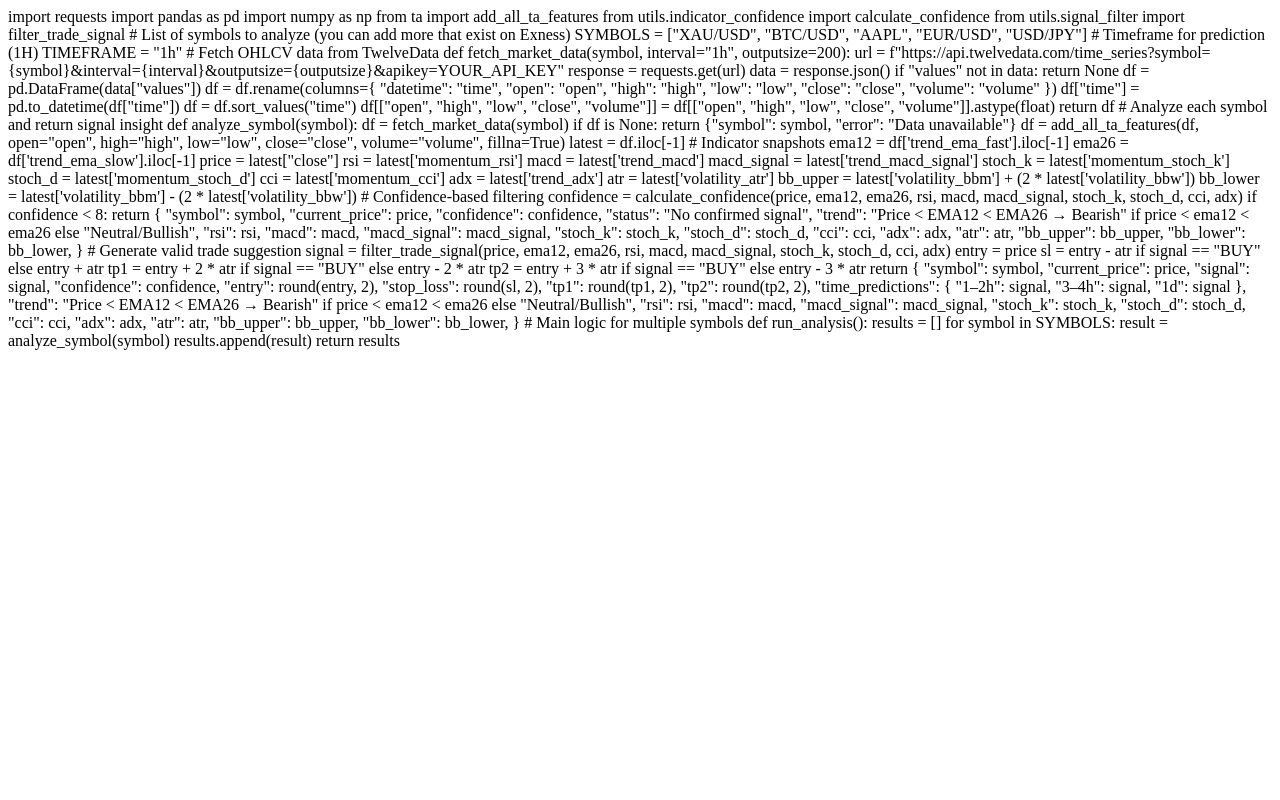
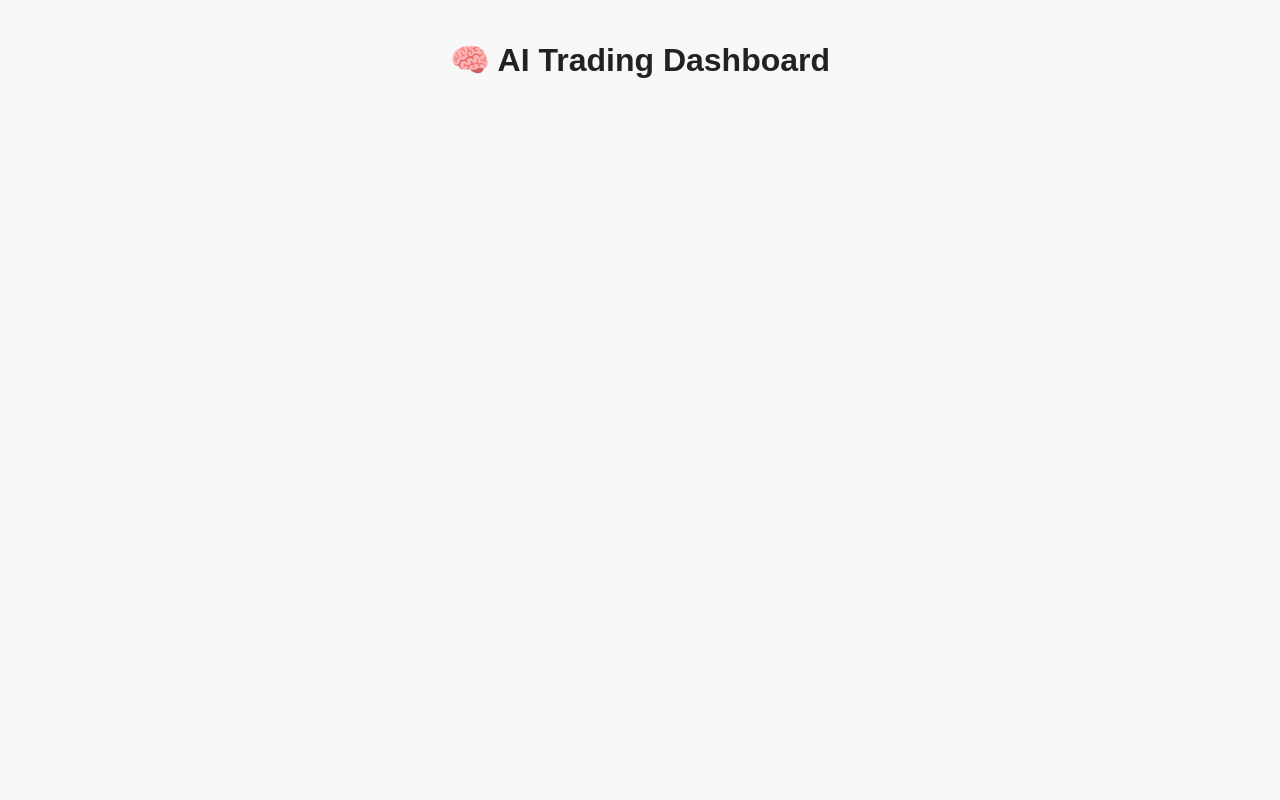
Before and after one commit to OLAg-shs/chefcarthygolddigger, a Flask app: page /dashboard in a window 1280 px wide. Run offline with Flask 3, Linux system fonts and the light colour scheme; a user stored in the database is signed in.

Commit message:
Update dashboard.html

```diff
--- a/templates/dashboard.html
+++ b/templates/dashboard.html
@@ -1,121 +1,33 @@
-import requests
-import pandas as pd
-import numpy as np
-from ta import add_all_ta_features
-from utils.indicator_confidence import calculate_confidence
-from utils.signal_filter import filter_trade_signal
+<!-- templates/dashboard.html -->
 
-# List of symbols to analyze (you can add more that exist on Exness)
-SYMBOLS = ["XAU/USD", "BTC/USD", "AAPL", "EUR/USD", "USD/JPY"]
+<!DOCTYPE html>
+<html>
+<head>
+    <title>AI Trading Dashboard</title>
+    <style>
+        body { font-family: Arial; margin: 0; padding: 20px; background: #f8f8f8; }
+        h1 { text-align: center; color: #222; }
+        .card {
+            background: white;
+            padding: 20px;
+            margin-bottom: 20px;
+            border-radius: 10px;
+            box-shadow: 0 2px 5px rgba(0,0,0,0.1);
+        }
+        .symbol-title { font-size: 24px; margin-bottom: 10px; color: #333; }
+        pre { white-space: pre-wrap; word-wrap: break-word; }
+    </style>
+</head>
+<body>
 
-# Timeframe for prediction (1H)
-TIMEFRAME = "1h"
+    <h1>🧠 AI Trading Dashboard</h1>
 
-# Fetch OHLCV data from TwelveData
-def fetch_market_data(symbol, interval="1h", outputsize=200):
-    url = f"https://api.twelvedata.com/time_series?symbol={symbol}&interval={interval}&outputsize={outputsize}&apikey=YOUR_API_KEY"
-    response = requests.get(url)
-    data = response.json()
-    if "values" not in data:
-        return None
-    df = pd.DataFrame(data["values"])
-    df = df.rename(columns={
-        "datetime": "time",
-        "open": "open",
-        "high": "high",
-        "low": "low",
-        "close": "close",
-        "volume": "volume"
-    })
-    df["time"] = pd.to_datetime(df["time"])
-    df = df.sort_values("time")
-    df[["open", "high", "low", "close", "volume"]] = df[["open", "high", "low", "close", "volume"]].astype(float)
-    return df
+    {% for result in results %}
+    <div class="card">
+        <div class="symbol-title">📊 {{ result.symbol }} — Price: {{ result.price }}</div>
+        <pre>{{ result.insight }}</pre>
+    </div>
+    {% endfor %}
 
-# Analyze each symbol and return signal insight
-def analyze_symbol(symbol):
-    df = fetch_market_data(symbol)
-    if df is None:
-        return {"symbol": symbol, "error": "Data unavailable"}
-
-    df = add_all_ta_features(df, open="open", high="high", low="low", close="close", volume="volume", fillna=True)
-    latest = df.iloc[-1]
-
-    # Indicator snapshots
-    ema12 = df['trend_ema_fast'].iloc[-1]
-    ema26 = df['trend_ema_slow'].iloc[-1]
-    price = latest["close"]
-    rsi = latest['momentum_rsi']
-    macd = latest['trend_macd']
-    macd_signal = latest['trend_macd_signal']
-    stoch_k = latest['momentum_stoch_k']
-    stoch_d = latest['momentum_stoch_d']
-    cci = latest['momentum_cci']
-    adx = latest['trend_adx']
-    atr = latest['volatility_atr']
-    bb_upper = latest['volatility_bbm'] + (2 * latest['volatility_bbw'])
-    bb_lower = latest['volatility_bbm'] - (2 * latest['volatility_bbw'])
-
-    # Confidence-based filtering
-    confidence = calculate_confidence(price, ema12, ema26, rsi, macd, macd_signal, stoch_k, stoch_d, cci, adx)
-
-    if confidence < 8:
-        return {
-            "symbol": symbol,
-            "current_price": price,
-            "confidence": confidence,
-            "status": "No confirmed signal",
-            "trend": "Price < EMA12 < EMA26 → Bearish" if price < ema12 < ema26 else "Neutral/Bullish",
-            "rsi": rsi,
-            "macd": macd,
-            "macd_signal": macd_signal,
-            "stoch_k": stoch_k,
-            "stoch_d": stoch_d,
-            "cci": cci,
-            "adx": adx,
-            "atr": atr,
-            "bb_upper": bb_upper,
-            "bb_lower": bb_lower,
-        }
-
-    # Generate valid trade suggestion
-    signal = filter_trade_signal(price, ema12, ema26, rsi, macd, macd_signal, stoch_k, stoch_d, cci, adx)
-    entry = price
-    sl = entry - atr if signal == "BUY" else entry + atr
-    tp1 = entry + 2 * atr if signal == "BUY" else entry - 2 * atr
-    tp2 = entry + 3 * atr if signal == "BUY" else entry - 3 * atr
-
-    return {
-        "symbol": symbol,
-        "current_price": price,
-        "signal": signal,
-        "confidence": confidence,
-        "entry": round(entry, 2),
-        "stop_loss": round(sl, 2),
-        "tp1": round(tp1, 2),
-        "tp2": round(tp2, 2),
-        "time_predictions": {
-            "1–2h": signal,
-            "3–4h": signal,
-            "1d": signal
-        },
-        "trend": "Price < EMA12 < EMA26 → Bearish" if price < ema12 < ema26 else "Neutral/Bullish",
-        "rsi": rsi,
-        "macd": macd,
-        "macd_signal": macd_signal,
-        "stoch_k": stoch_k,
-        "stoch_d": stoch_d,
-        "cci": cci,
-        "adx": adx,
-        "atr": atr,
-        "bb_upper": bb_upper,
-        "bb_lower": bb_lower,
-    }
-
-# Main logic for multiple symbols
-def run_analysis():
-    results = []
-    for symbol in SYMBOLS:
-        result = analyze_symbol(symbol)
-        results.append(result)
-    return results
+</body>
+</html>
```
